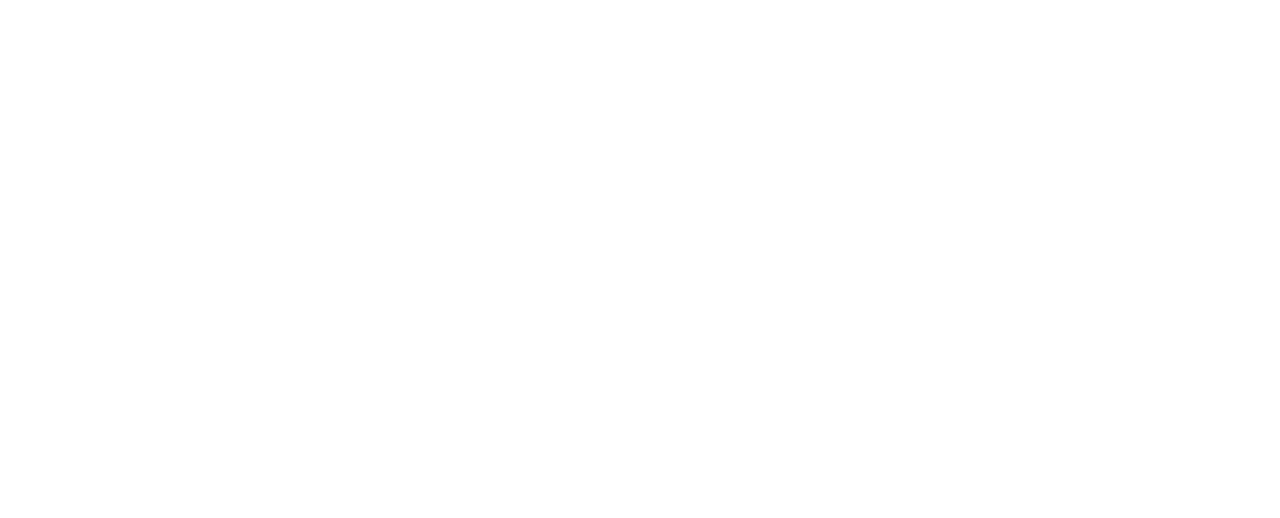
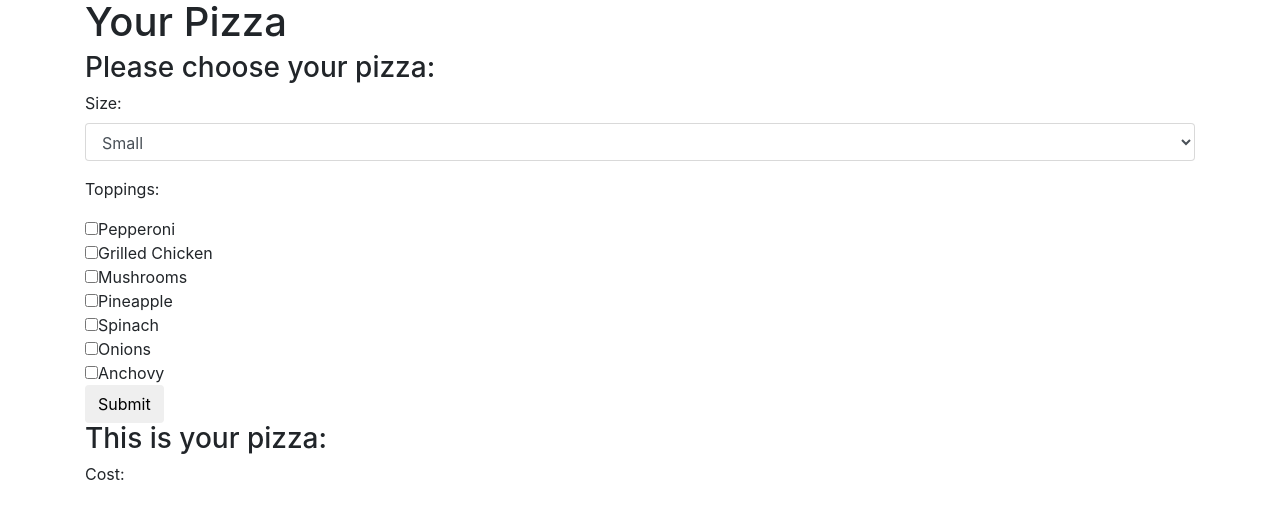
Before and after one commit to safiyc/Order-Pizza_WK4-Project, a plain HTML site: page index.html in a window 1280 px wide. Drawn offline with Linux system fonts and the light colour scheme.

Commit message:
add html form for pizza selection

```diff
--- a/index.html
+++ b/index.html
@@ -9,6 +9,36 @@
     <title>Your Pizza</title>
   </head>
   <body>
+    <div class="container">
+      <h1>Your Pizza<h1>
+      <h3>Please choose your pizza:</h3>
+      <form>
+        <div class="form-group">
+          <label for="size">Size:</label>
+          <select id="size" class="form-control">
+            <option value="8">Small</option>
+            <option value="12">Medium</option>
+            <option value="15">Large</option>
+          </select>
+        </div>
+        <div class="form=group">
+    	    <p>Toppings:</p>
+  		    <input type="checkbox" name="toppings" value="pepperoni" checked:"checked">Pepperoni<br>
+          <input type="checkbox" name="toppings" value="grilled chicken">Grilled Chicken<br>
+  		    <input type="checkbox" name="toppings" value="mushrooms">Mushrooms<br>
+          <input type="checkbox" name="toppings" value="pineapple">Pineapple<br>
+          <input type="checkbox" name="toppings" value="spinach">Spinach<br>
+          <input type="checkbox" name="toppings" value="onions">Onions<br>
+          <input type="checkbox" name="toppings" value="anchovy">Anchovy<br>
+	      </div>
 
+        <button type="submit" class="btn">Submit</button>
+      </form>
+
+      <div class="your-pizza">
+        <h3>This is your pizza:</h3>
+        <p>Cost:</p>
+      </div>
+    </div>
   </body>
 </html>
--- a/js/scripts.js
+++ b/js/scripts.js
@@ -10,7 +10,6 @@ Pizza.prototype.getCost = function () {
     return this.size += this.toppings;
   }
 }
-console.log(Pizza());
 
 //user-interface logic
 
```
